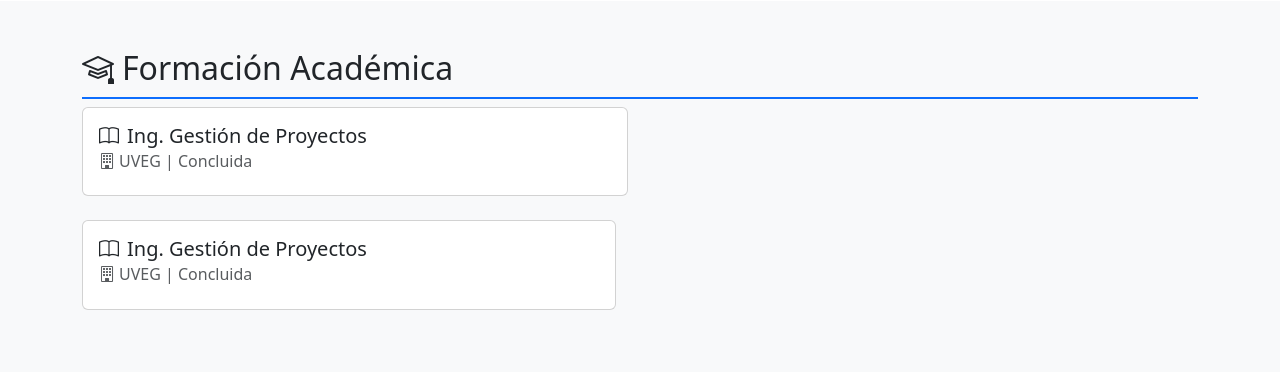
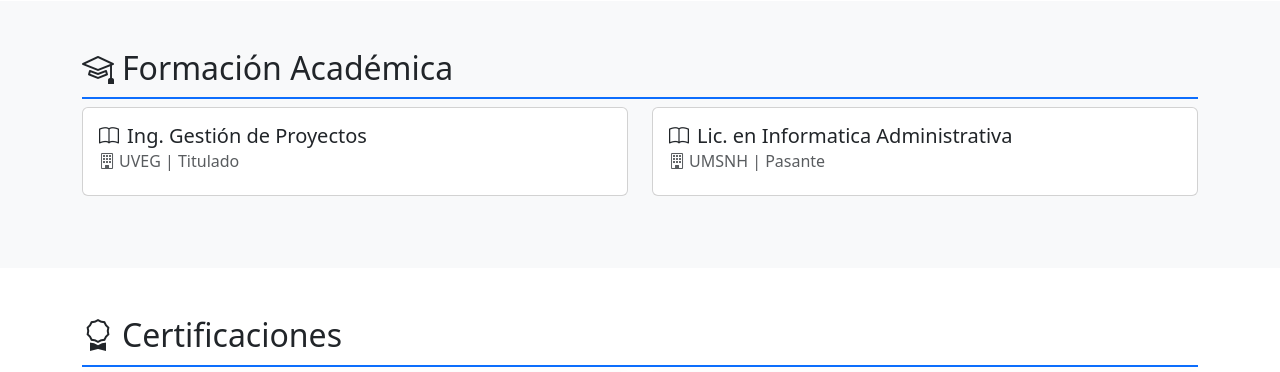
Before and after one commit to OscarNiep/Practica_CV_ONP, a plain HTML site: page index.html in a window 1280 px wide. Shown: the part 840-1212 px from the top of the page. Drawn offline with nearby package versions, Linux system fonts and the light colour scheme.

Commit message:
Update index.html

```diff
--- a/index.html
+++ b/index.html
@@ -98,16 +98,15 @@
                 <div class="card h-100">
                     <div class="card-body">
                         <h5 class="card-title"><i class="bi bi-book me-2"></i>Ing. Gestión de Proyectos</h5>
-                            <h6 class="card-subtitle mb-2 text-muted"><i class="bi bi-building me-1"></i>UVEG | Concluida</h6>
+                        <h6 class="card-subtitle mb-2 text-muted"><i class="bi bi-building me-1"></i>UVEG | Titulado</h6>
                     </div>
                 </div>
             </div>
-                <div class="row">
             <div class="col-md-6 mb-4">
                 <div class="card h-100">
                     <div class="card-body">
-                            <h5 class="card-title"><i class="bi bi-book me-2"></i>Ing. Gestión de Proyectos</h5>
-                            <h6 class="card-subtitle mb-2 text-muted"><i class="bi bi-building me-1"></i>UVEG | Concluida</h6>
+                        <h5 class="card-title"><i class="bi bi-book me-2"></i>Lic. en Informatica Administrativa</h5>
+                        <h6 class="card-subtitle mb-2 text-muted"><i class="bi bi-building me-1"></i>UMSNH | Pasante</h6>
                     </div>
                 </div>
             </div>
```
Lines whose indentation alone changed are shown as unchanged.
